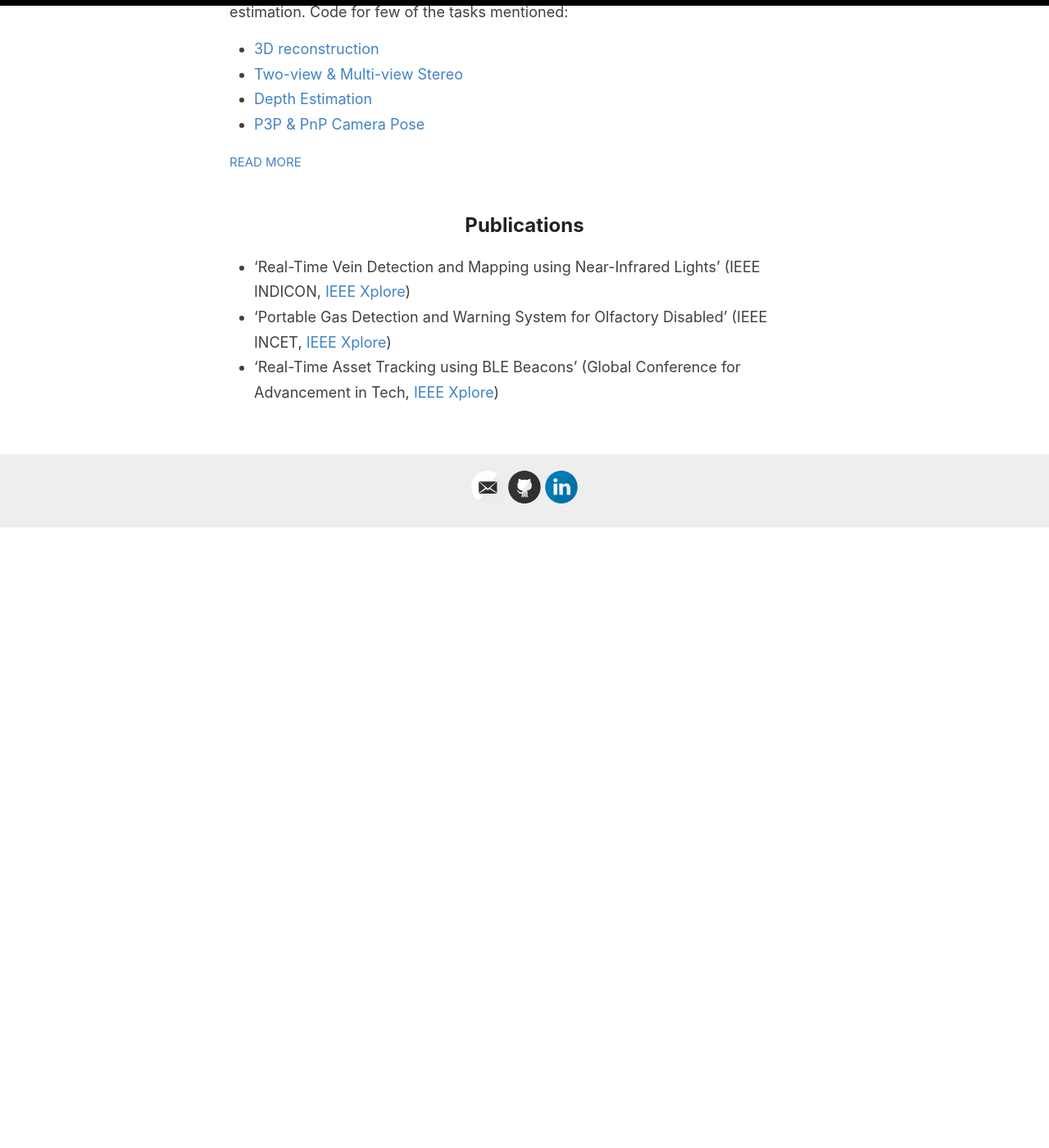
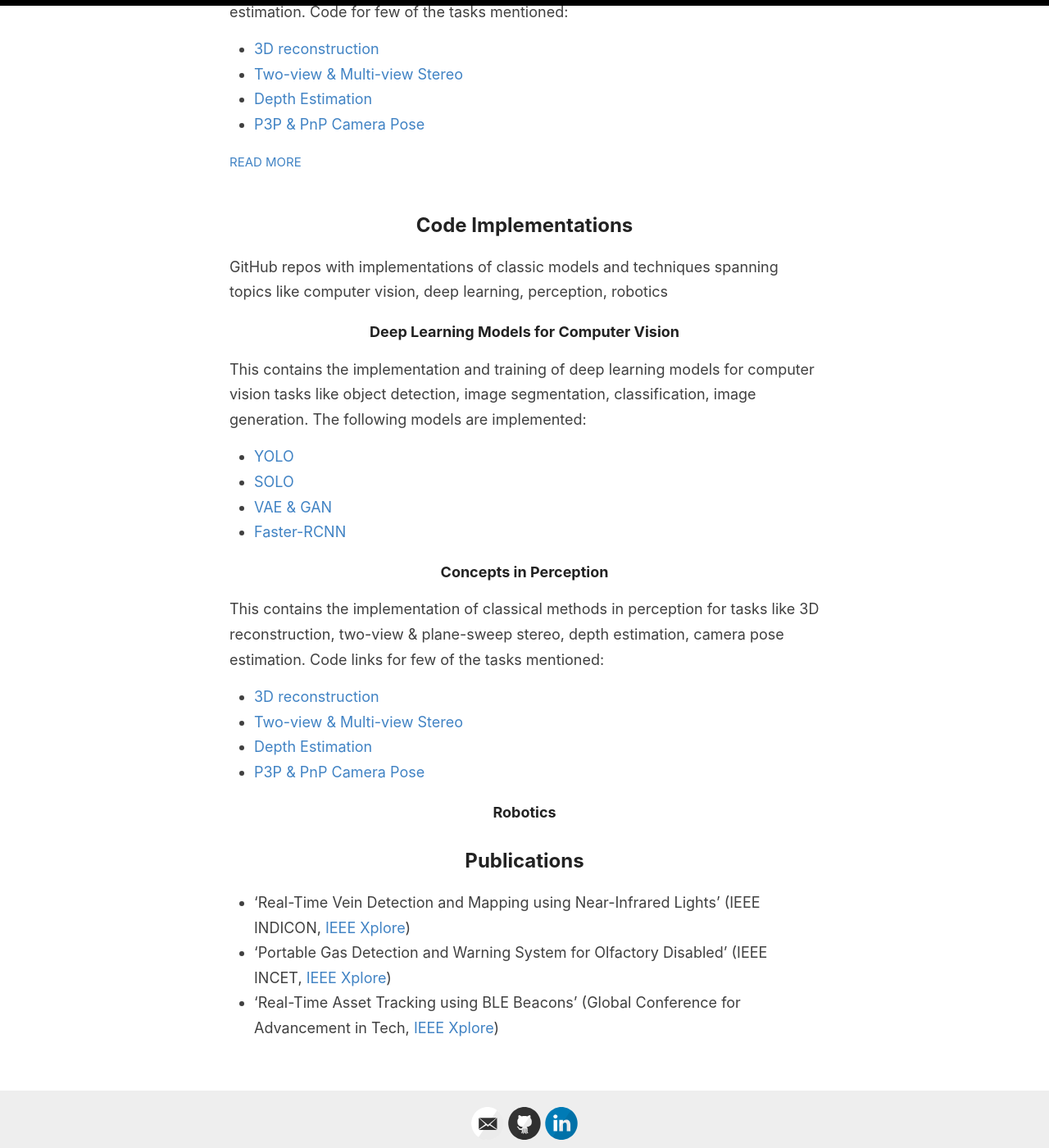
Before and after one commit to rashmip98/rashmip98.github.io, a Jekyll site: the page built from _pages/projects.md, in a window 1280 px wide and 1400 px high, scrolled down 2015 px. Shown: the whole window at 82% size. Built offline with Jekyll 4.4.1, drawn with Linux system fonts in a browser that asks for light colours; our own code applies the rules of GitHub Pages for plain Markdown files; before the commit the page ends 2659 px from its top, so only the background shows below that.

Commit message:
Update projects.md

```diff
--- a/_pages/projects.md
+++ b/_pages/projects.md
@@ -26,6 +26,26 @@ permalink: /projects
   {% endfor %}
 </div>
 
+## Code Implementations
+GitHub repos with implementations of classic models and techniques spanning topics like computer vision, deep learning, perception, robotics
+
+#### Deep Learning Models for Computer Vision
+This contains the implementation and training of deep learning models for computer vision tasks like object detection, image segmentation, classification, image generation. The following models are implemented:
+- [YOLO](https://github.com/rashmip98/DLforComputerVision/tree/main/YOLO)
+- [SOLO](https://github.com/rashmip98/DLforComputerVision/tree/main/SOLO)
+- [VAE & GAN](https://github.com/rashmip98/DLforComputerVision/tree/main/VAE-GAN)
+- [Faster-RCNN](https://github.com/rashmip98/DLforComputerVision/tree/main/Faster-RCNN)
+
+#### Concepts in Perception
+This contains the implementation of classical methods in perception for tasks like 3D reconstruction, two-view & plane-sweep stereo, depth estimation, camera pose estimation. Code links for few of the tasks mentioned:
+- [3D reconstruction](https://github.com/rashmip98/perception/tree/main/3d_recon-from-2d_images)
+- [Two-view & Multi-view Stereo](https://github.com/rashmip98/perception/tree/main/2view_and_multiview_stereo)
+- [Depth Estimation](https://github.com/rashmip98/perception/tree/main/depth_estimation_using_optical_flow)
+- [P3P & PnP Camera Pose](https://github.com/rashmip98/perception/tree/main/p3p-pnp-for-camera_pose)
+
+#### Robotics
+
+
 ## Publications
 - ‘Real-Time Vein Detection and Mapping using Near-Infrared Lights’ (IEEE INDICON, [IEEE Xplore](https://ieeexplore.ieee.org/document/9342163)) <style>Dec 2021 {text-align: right}</style>
 - ‘Portable Gas Detection and Warning System for Olfactory Disabled’ (IEEE INCET, [IEEE Xplore](https://ieeexplore.ieee.org/document/9154120)) <style>Jun 2020 {text-align: right}</style>
```
